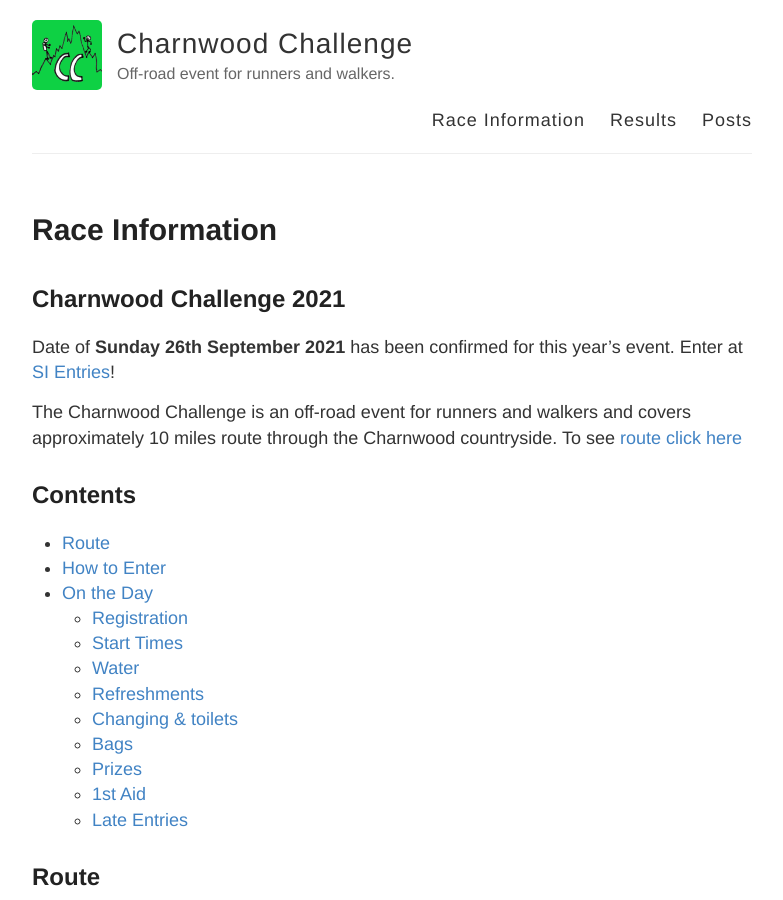
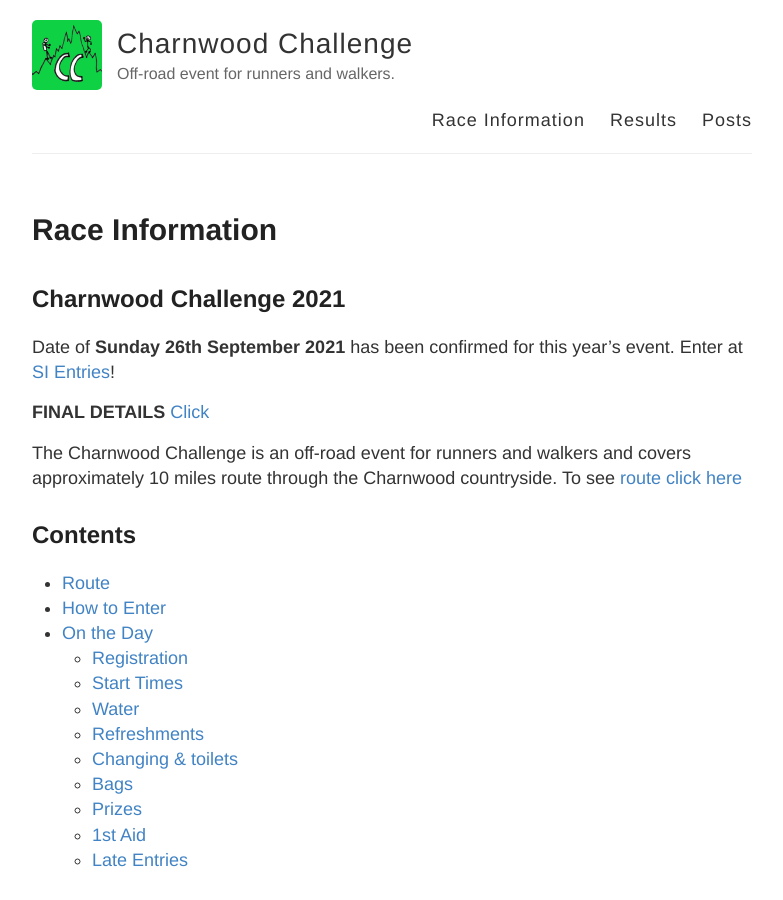
Before and after one commit to Charnwood-Challenge/Charnwood-Challenge.github.io, a Jekyll site: the page built from raceinformation.md, in a window 1280 px wide and 900 px high. Shown: the whole window, without its empty margins (248-1031 px from the left). Built offline with Jekyll 4.4.1, drawn with Linux system fonts in a browser that asks for light colours.

Commit message:
Update raceinformation.md

```diff
--- a/raceinformation.md
+++ b/raceinformation.md
@@ -7,6 +7,10 @@ permalink: /raceinformation/
 ## Charnwood Challenge 2021
 Date of **Sunday 26th September 2021** has been confirmed for this year's event.
 Enter at [SI Entries](https://www.sientries.co.uk/event.php?event_id=8358)!
+
+**FINAL DETAILS**
+[Click](https://charnwoodchallenge.me/Leaflet/ChCh2021_Final_Details.pdf)
+
 
 The Charnwood Challenge is an off-road event for runners and walkers and covers approximately 10 miles route through the Charnwood countryside. To see [route click here](https://charnwoodchallenge.me/raceinformation/#route)
 
```
